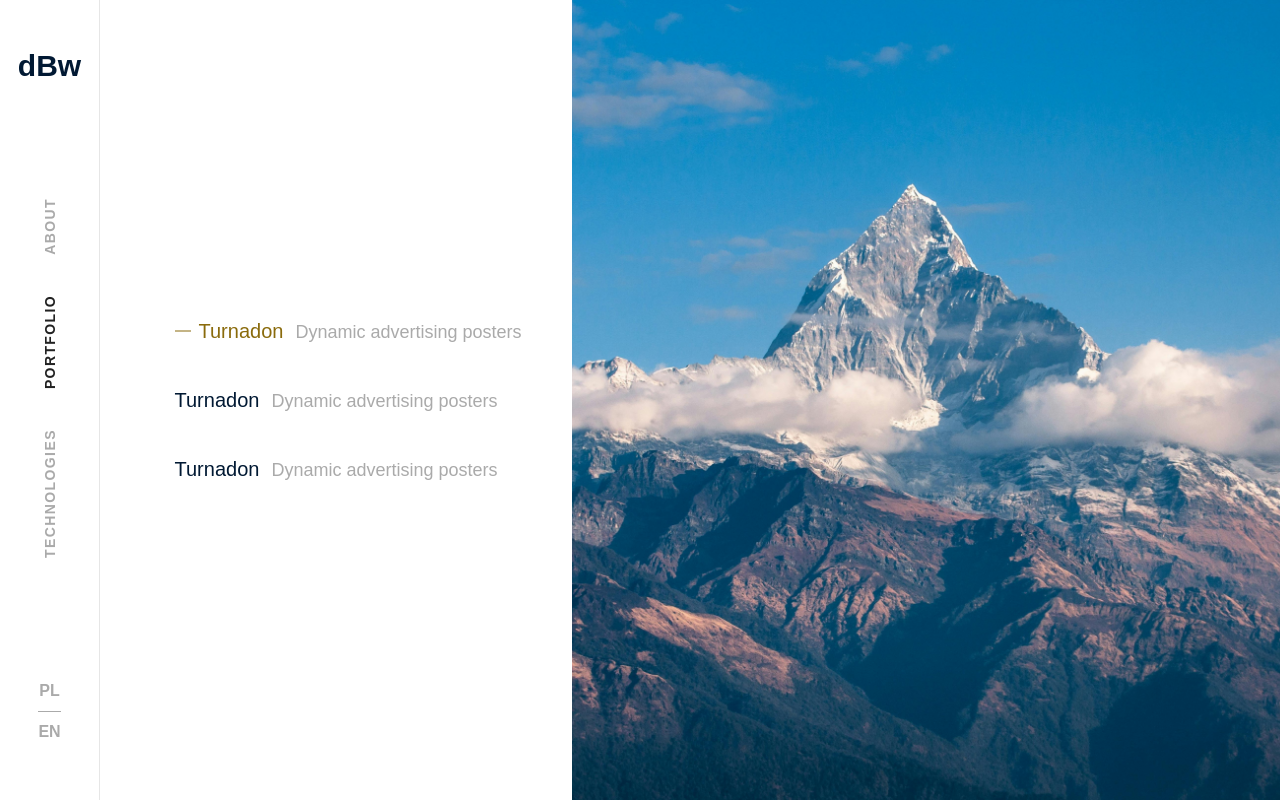
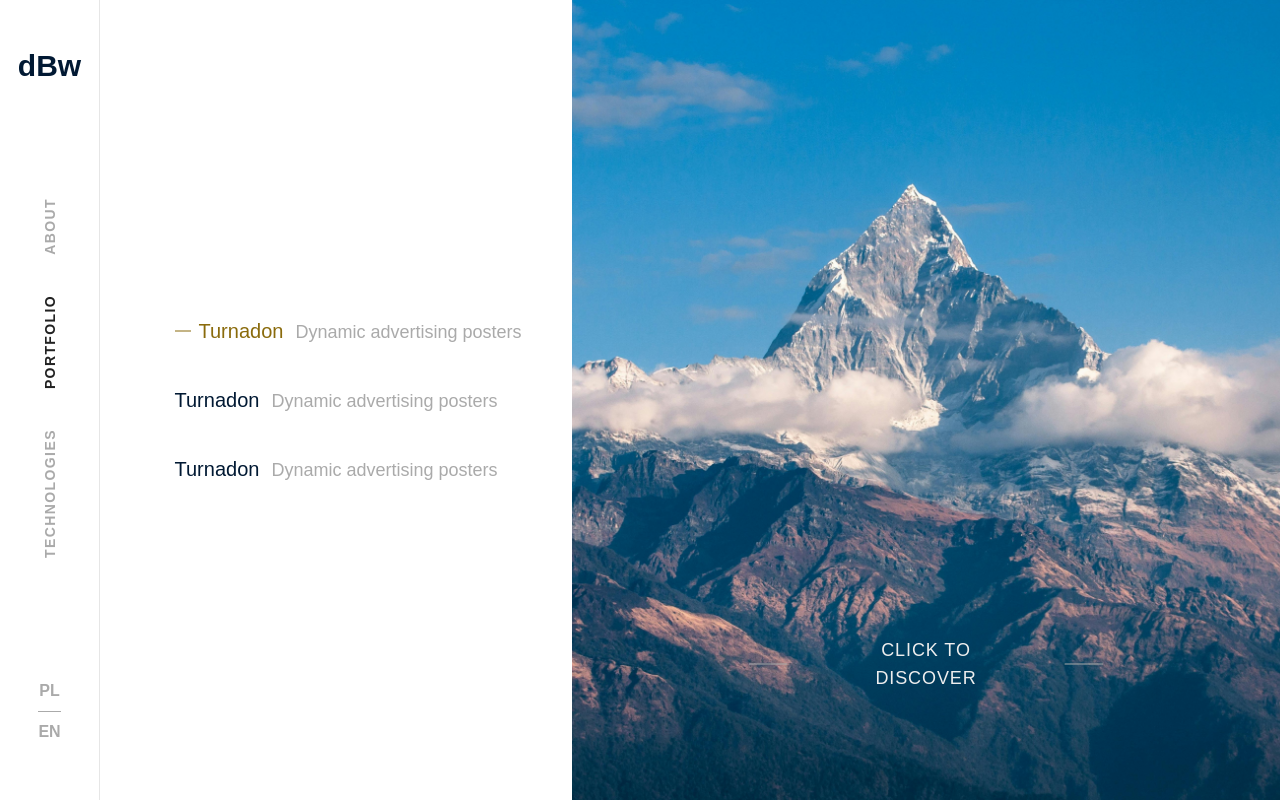
Before and after one commit to ArturDBW/newPortfolioApp, a Next.js app in the folder frontend/: page /portfolio in a window 1280 px wide. Built offline with nearby package versions, Linux system fonts and the light colour scheme.

Commit message:
create details button

```diff
--- /dev/null
+++ b/frontend/app/components/DetailsButton.tsx
@@ -0,0 +1,9 @@
+export default function DetailsButton() {
+  return (
+    <button className="group /* 👈 POWIĘKSZA OBSZAR HOVER */ absolute bottom-20 left-1/2 inline-flex -translate-x-1/2 -translate-y-1/2 cursor-pointer items-center justify-center px-28 text-lg tracking-wider text-[#eee] uppercase transition-colors duration-500 hover:text-white">
+      <span className="absolute top-1/2 left-0 h-px w-24 origin-left -translate-y-1/2 scale-x-40 bg-[#aaa] transition-all duration-500 ease-out group-hover:scale-x-70 group-hover:bg-white" />
+      Click to discover
+      <span className="absolute top-1/2 right-0 h-px w-24 origin-right -translate-y-1/2 scale-x-40 bg-[#aaa] transition-all duration-500 ease-out group-hover:scale-x-70 group-hover:bg-white" />
+    </button>
+  );
+}
--- a/frontend/app/globals.css
+++ b/frontend/app/globals.css
@@ -230,3 +230,47 @@ h1 span:nth-child(5) {
   transform-origin: left;
   animation: line-fade 1s ease-in-out forwards 2s;
 }
+
+/* Button animations */
+
+@keyframes reveal {
+  0% {
+    opacity: 0;
+  }
+
+  40% {
+    opacity: 1;
+  }
+
+  60% {
+    opacity: 1;
+  }
+
+  100% {
+    opacity: 0;
+  }
+}
+
+.reveal-animation {
+  animation: reveal 3s ease-in-out infinite;
+}
+
+/*  */
+
+.fancy-btn::before,
+.fancy-btn::after {
+  content: "";
+  position: absolute;
+  top: 50%;
+  height: 1px;
+  width: 100px;
+  background: white;
+  transform: translateY(-50%) scaleX(0.4);
+  transform-origin: center;
+  transition: transform 0.4s ease;
+}
+
+.fancy-btn:hover::before,
+.fancy-btn:hover::after {
+  transform: translateY(-50%) scaleX(1);
+}
--- a/frontend/app/portfolio/page.tsx
+++ b/frontend/app/portfolio/page.tsx
@@ -2,6 +2,7 @@
 
 import Image from "next/image";
 import { useRef, useState } from "react";
+import DetailsButton from "../components/DetailsButton";
 
 export default function Page() {
   const liStyles =
@@ -93,7 +94,7 @@ export default function Page() {
         </div>
         <div className="flex-3">
           <div className="flex flex-3 items-center justify-center">
-            <div className="relative h-screen w-full overflow-hidden">
+            <div className="group relative h-screen w-full overflow-hidden">
               <div
                 className={`absolute inset-0 z-10 bg-gray-50 transition-transform duration-350 ${
                   showGreyWipe ? "translate-x-0" : "-translate-x-full"
@@ -105,8 +106,9 @@ export default function Page() {
                 alt=""
                 fill
                 priority
-                className="object-cover transition-opacity duration-500"
+                className="object-cover transition-transform duration-2000 ease-out group-hover:scale-105"
               />
+              <DetailsButton />
               <div className="grey-wipe-out" />
             </div>
           </div>
```
